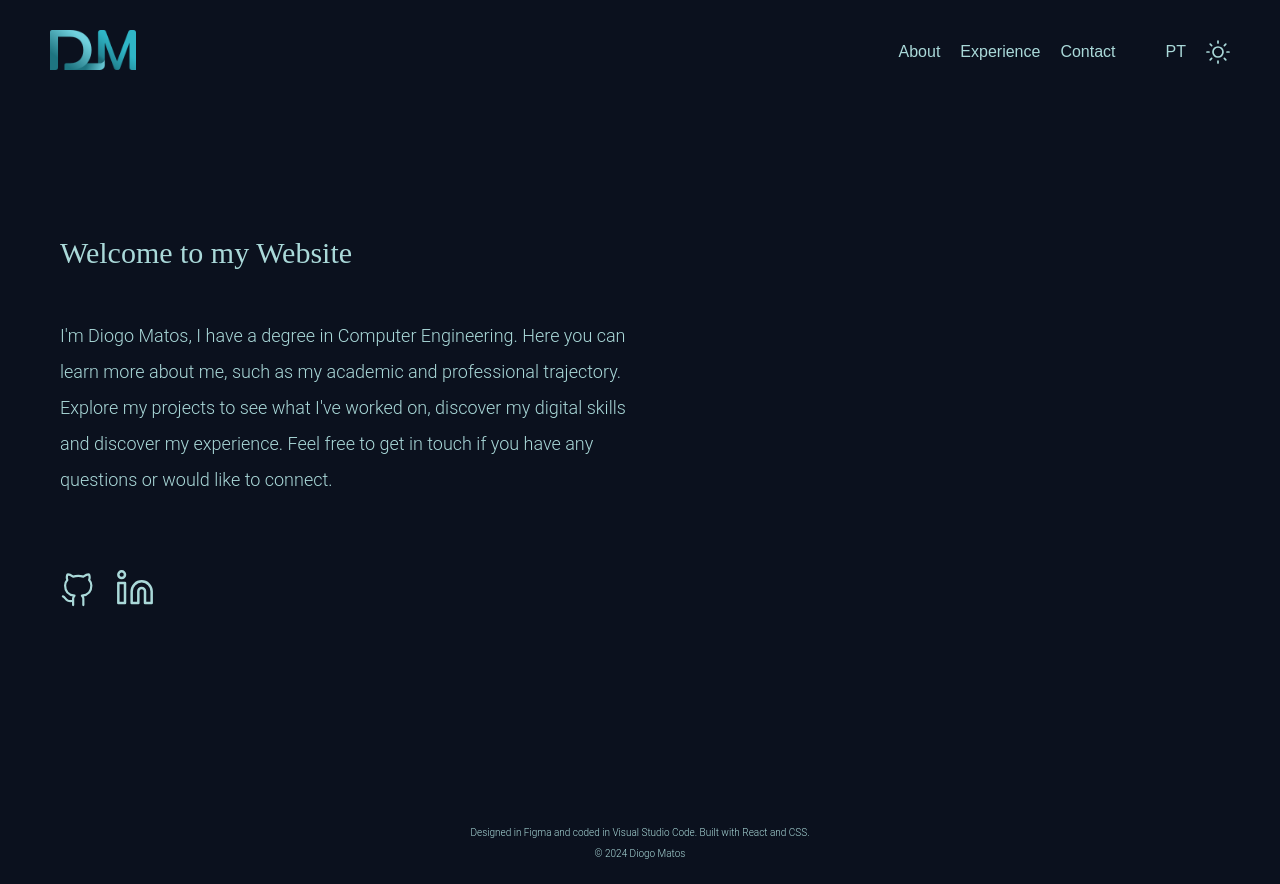
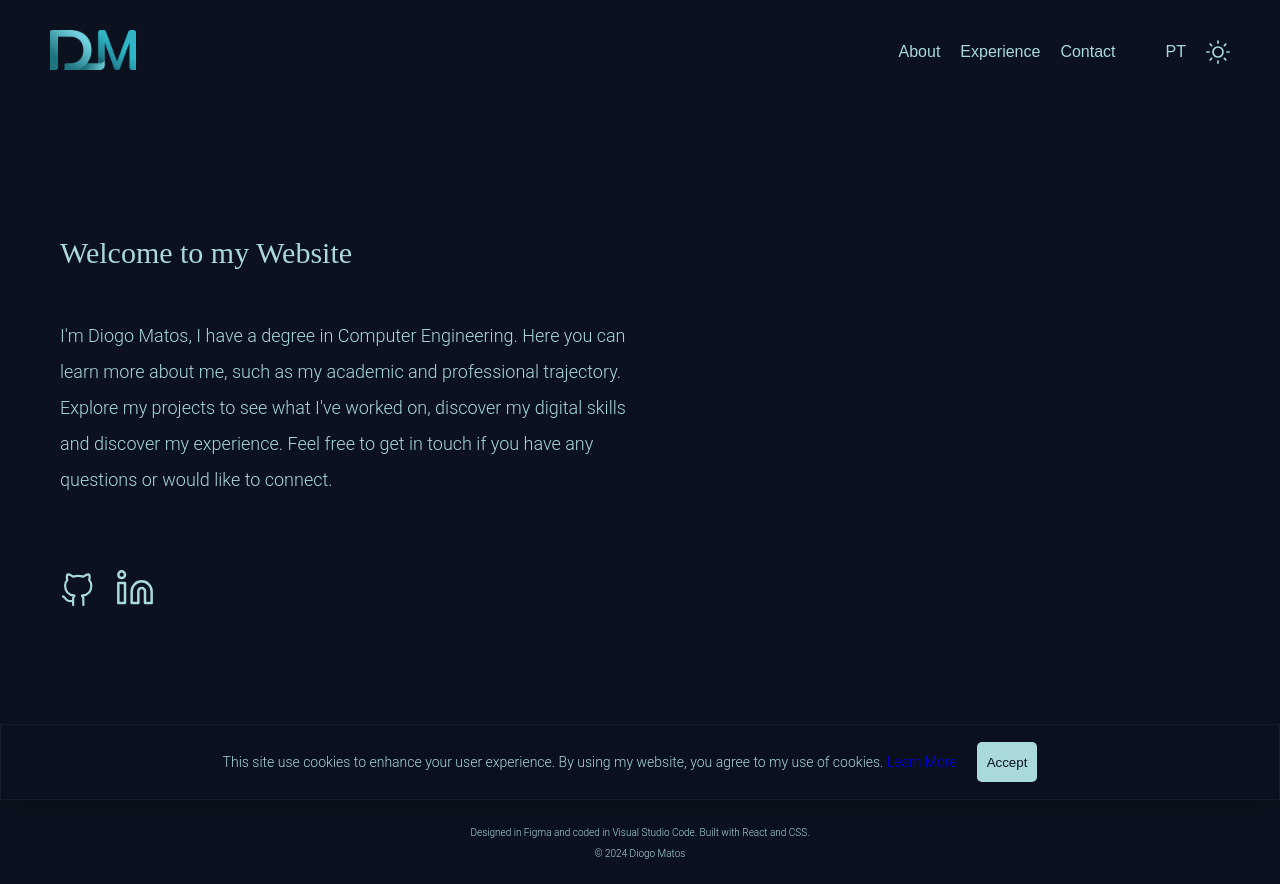
Before and after one commit to DiogoMatos10/portfolio, a React (Vite) app: page /home in a window 1280 px wide. Built offline with nearby package versions, Linux system fonts and the light colour scheme; a web font is replaced by a local one.

Commit message:
Cookie v1.0

```diff
--- a/package.json
+++ b/package.json
@@ -12,6 +12,7 @@
   "dependencies": {
     "i18next": "^23.12.2",
     "react": "^18.3.1",
+    "react-cookie": "^7.2.0",
     "react-dom": "^18.3.1",
     "react-i18next": "^15.0.0"
   },
--- a/src/App.jsx
+++ b/src/App.jsx
@@ -1,18 +1,20 @@
 import { BrowserRouter, Routes, Route, useLocation } from "react-router-dom";
 import React, { useState, createContext, useEffect } from "react";
+import { useCookies } from "react-cookie";
 import Home from "./pages/Home";
 import About from "./pages/About";
 import Experience from "./pages/Experience";
 import Contact from "./pages/Contact";
 import NoPage from "./pages/NoPage";
 import LoadingScreen from './pages/LoadingScreen';
+import Cookies from "./components/Cookies/Cookies";
 
-// context to manage the theme mode
 export const ThemeMode = createContext();
 
 function App() {
-  const [themeMode, setThemeMode] = useState(false); // false is dark and true is light
+  const [themeMode, setThemeMode] = useState(false); // false is dark mode, true is light
   const [loading, setLoading] = useState(true);
+  const [cookies, setCookie] = useCookies(["cookieConsent"]);
 
   useEffect(() => {
     if (themeMode) {
@@ -64,6 +66,7 @@ function App() {
       {loading ? <LoadingScreen /> :
         <ThemeMode.Provider value={{ themeMode, setThemeMode }}>
           <BrowserRouter>
+              <div className="app">
                 <Routes>
                   <Route index element={<RouteWrapper element={<Home />} />} />
                   <Route path="/home" element={<RouteWrapper element={<Home />} />} />
@@ -72,6 +75,8 @@ function App() {
                   <Route path="/contact" element={<RouteWrapper element={<Contact />} />} />
                   <Route path="*" element={<RouteWrapper element={<NoPage />} />} />
                 </Routes>
+                {!cookies.cookieConsent && <Cookies setCookie={setCookie} />}
+              </div>
           </BrowserRouter>
         </ThemeMode.Provider>
       }
--- /dev/null
+++ b/src/components/Cookies/Cookies.css
@@ -0,0 +1,27 @@
+.cookie-consent{
+    background-color: var(--glass-background-cookie);
+    box-shadow: var(--glass-box-shadow);
+    backdrop-filter: var(--glass-backdrop-filter);
+    -webkit-backdrop-filter: var(--glass-webkit-backdrop-filter);
+    border: var(--glass-border);
+    position: fixed;
+    bottom:0;
+    width: 100%;
+    padding: 15px;
+    display: flex;
+    flex-direction: row;
+    justify-content: center;
+    font-size: 14px;
+    z-index: 1;
+}
+
+
+.cookie-button{
+    padding: 10px;
+    height: 40px;
+    margin: auto 20px;
+    border:none;
+    border-radius: 5px;
+    background-color: var(--text-color);
+    color: var(--primary-color);
+}
--- /dev/null
+++ b/src/components/Cookies/Cookies.jsx
@@ -0,0 +1,23 @@
+import React from "react";
+import { useTranslation } from "react-i18next";
+import "./Cookies.css"
+
+function Cookies({ setCookie }) {
+    const [ t ,i18n ] = useTranslation('global');
+
+    const giveCookieConsent = () => {
+        setCookie("cookieConsent", true, { path: "/" });
+    };
+
+    return (
+        <div className="cookie-consent">
+            <p>
+            {t("cookies.description")}{" "}
+            <a href="{}">{t("cookies.learn")}</a>
+            </p>
+            <button className="cookie-button" onClick={giveCookieConsent}>{t("cookies.accept")}</button>
+        </div>
+    );
+}
+
+export default Cookies;
--- a/src/index.css
+++ b/src/index.css
@@ -26,6 +26,9 @@
     --glass-webkit-backdrop-filter:blur(2.3px);
     --glass-border: 1px solid rgba(255, 255, 255, 0.05);
 
+    --glass-background-cookie: hsla(221, 46%, 8%, 0.90);
+
+
     --bar-color: #475472;
     --percentage-color:var(--text-color);
     --percentage-background:#182339;
@@ -42,6 +45,8 @@
     --glass-backdrop-filter: blur(2.3px);
     --glass-webkit-backdrop-filter:blur(2.3px);
     --glass-border: 1px solid rgba(132, 132, 132, 0.30);
+
+    --glass-background-cookie: hsl(0, 0%, 90%);
 
     --bar-color: #A3A3A3;
     --percentage-color:var(--text-color);
--- a/translations/en/global.json
+++ b/translations/en/global.json
@@ -91,5 +91,10 @@
         "fsubject":"Subject",
         "fmessage":"Your message",
         "fsubmit":"Send"
+    },
+    "cookies":{
+        "description":"This site use cookies to enhance your user experience. By using my website, you agree to my use of cookies.",
+        "learn":"Learn More",
+        "accept":"Accept"
     }
 }
--- a/translations/pt/global.json
+++ b/translations/pt/global.json
@@ -91,5 +91,10 @@
         "fsubject": "Assunto",
         "fmessage": "A sua mensagem",
         "fsubmit": "Enviar"
+    },
+    "cookies": {
+        "description": "Este site utiliza cookies para melhorar a sua experiência de utilizador. Ao usar o meu site, concorda com a utilização de cookies.",
+        "learn": "Saber Mais",
+        "accept": "Aceitar"
     }
 }
```
Also changed, not shown: 1 other file (tests, documents, lock files or other folders). Lines whose indentation alone changed are shown as unchanged.
